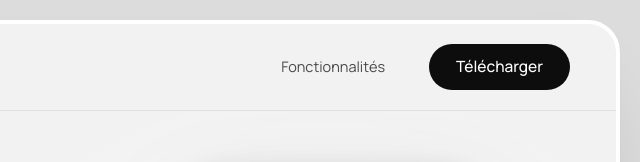
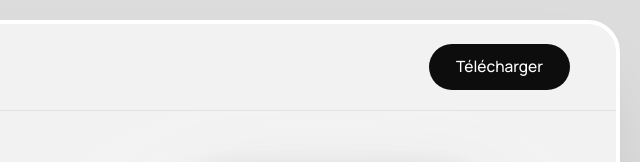
Before and after one commit to balletyanick/site_adresse, a plain HTML site: page index.html in a window 1280 px wide. Shown: the top 162 px of the page, 640-1280 px from the left. Drawn offline with Linux system fonts and the light colour scheme.

Commit message:
Retire le lien Fonctionnalités de l'en-tête
Co-Authored-By: Claude Opus 5.5 <noreply@anthropic.com>

```diff
--- a/assets/css/style.css
+++ b/assets/css/style.css
@@ -133,6 +133,7 @@ ul, ol { margin: 0; padding: 0; list-style: none; }
 .header__inner {
   display: flex;
   align-items: center;
+  justify-content: space-between; /* logo à gauche, bouton Télécharger à droite */
   gap: 32px;
   height: 86px;
 }
@@ -146,17 +147,6 @@ ul, ol { margin: 0; padding: 0; list-style: none; }
   letter-spacing: -.02em;
 }
 .brand svg { width: 22px; height: 22px; }
-
-.nav {
-  display: flex;
-  gap: 44px;
-  margin-left: auto;
-  margin-right: 12px;
-  font-size: 14.5px;
-  color: #4a4a4a;
-}
-.nav a { transition: color .2s ease; }
-.nav a:hover { color: var(--ink); }
 
 /* ---------- Hero ---------- */
 .hero {
@@ -399,15 +389,13 @@ ul, ol { margin: 0; padding: 0; list-style: none; }
 
 /* ---------- Responsive ---------- */
 @media (max-width: 1024px) {
-  .nav { gap: 28px; }
   .bento { grid-template-columns: repeat(2, minmax(0, 1fr)); }
   .hero__stats { gap: 36px; }
 }
 
 @media (max-width: 860px) {
   .page { margin: 14px; border-width: 2px; border-radius: 24px; }
-  .nav { display: none; }
-  .header__inner { height: 70px; justify-content: space-between; }
+  .header__inner { height: 70px; }
 
   /* Une seule colonne, centrée : le téléphone d'abord, puis le texte */
   .hero { background: radial-gradient(80% 40% at 50% 22%, #ffffff 0%, rgba(255, 255, 255, 0) 72%); }
--- a/index.html
+++ b/index.html
@@ -36,10 +36,6 @@
         </svg>
         MyAdress
       </a>
-
-      <nav class="nav" aria-label="Navigation principale">
-        <a href="#fonctionnalites">Fonctionnalités</a>
-      </nav>
 
       <a class="btn btn--dark btn--sm js-apk" href="https://github.com/balletyanick/site_adresse/releases/download/v1.0.1/my_adresse1.0.1.apk" download data-ios-label="Android uniquement">
         <span class="js-apk-label">Télécharger</span>
```
